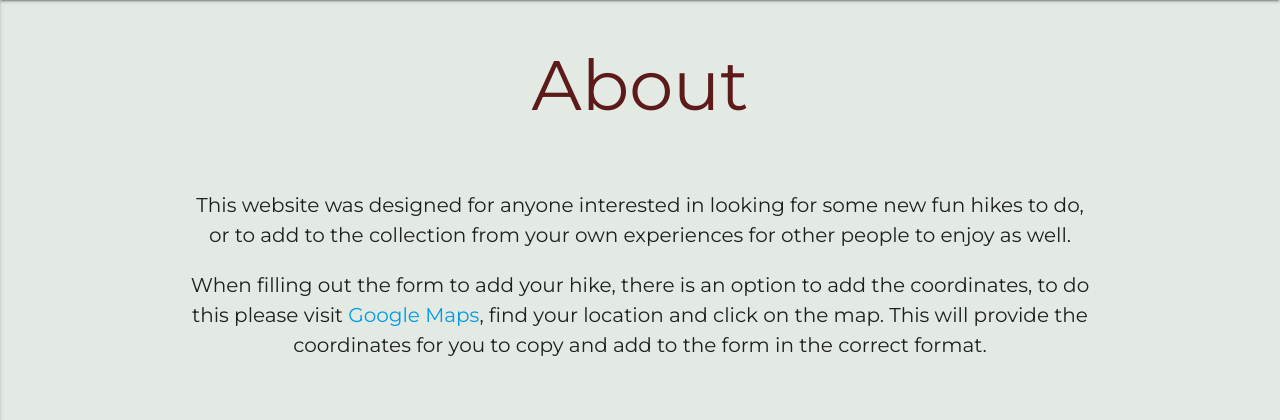
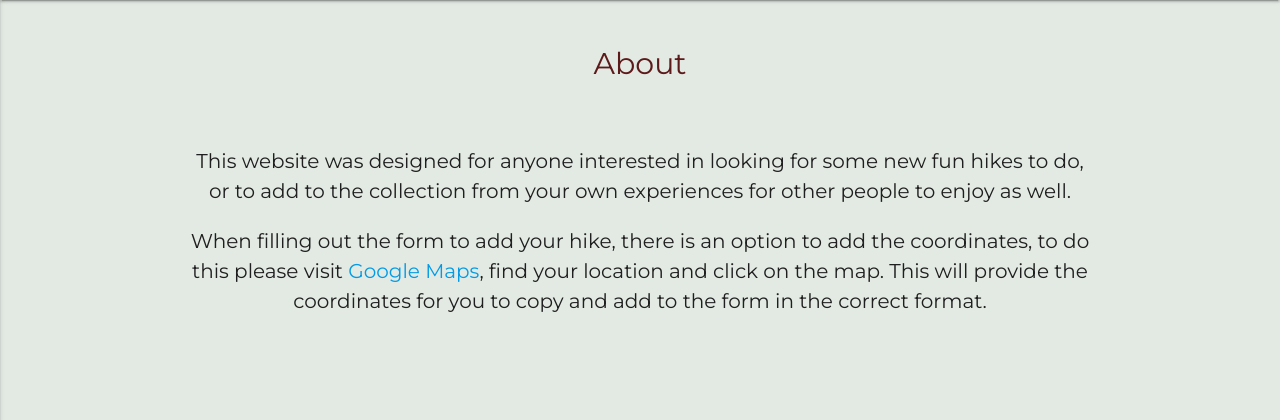
Before and after one commit to JonWil91/Lets-Hike, a Flask app: page /about in a window 1280 px wide. Shown: the part 64-484 px from the top of the page. Run offline with Flask 2, Linux system fonts and the light colour scheme; some libraries are stand-ins or nearby versions.

Commit message:
base.html js link changed to templating method and title text changed to em size

```diff
--- a/static/css/style.css
+++ b/static/css/style.css
@@ -7,7 +7,7 @@ body {
     text-align: center;
     padding: 20px;
     color: #5d1a1a;
-    font-size: 70px;
+    font-size: 2em;
 }
 
  /* Navbar */
--- a/templates/base.html
+++ b/templates/base.html
@@ -5,7 +5,7 @@
 	<meta charset="UTF-8">
 	<meta name="viewport" content="width=device-width, initial-scale=1.0">
 	<meta http-equiv="X-UA-Compatible" content="ie=edge">
-    <link href="https://fonts.googleapis.com/css?family=Montserrat:200,400,500,700i&display=swap" rel="stylesheet">
+	<link href="https://fonts.googleapis.com/css?family=Montserrat:200,400,500,700i&display=swap" rel="stylesheet">
 	<link href="https://fonts.googleapis.com/icon?family=Material+Icons" rel="stylesheet">
 	<link rel="stylesheet" href="https://unpkg.com/leaflet@1.4.0/dist/leaflet.css" type="text/css">
 	<script src="https://unpkg.com/leaflet@1.4.0/dist/leaflet.js"></script>
@@ -19,7 +19,7 @@
 		<nav>
 			<div class="nav-wrapper navbar">
 				<a href="{{url_for('home')}}" class="brand-logo">Let's Hike</a>
-                <a href="#" data-activates="mobile-demo" class="button-collapse"><i class="material-icons">menu</i></a>
+				<a href="#" data-activates="mobile-demo" class="button-collapse"><i class="material-icons">menu</i></a>
 				<ul id="nav-mobile" class="right hide-on-med-and-down">
 					<li><a href="{{url_for('home')}}">Home</a></li>
 					<li><a href="{{url_for('about')}}">About</a></li>
@@ -42,7 +42,7 @@
 
 	<script src="https://cdnjs.cloudflare.com/ajax/libs/jquery/3.2.1/jquery.min.js"></script>
 	<script src="https://cdnjs.cloudflare.com/ajax/libs/materialize/0.100.2/js/materialize.min.js"></script>
-	<script src="static/js/style.js"></script>
+	<script src="{{ url_for('static', filename='js/style.js') }}"></script>
 	<script type="text/javascript">
 		$(document).ready(function(){
         $('.collapsible').collapsible();
```
